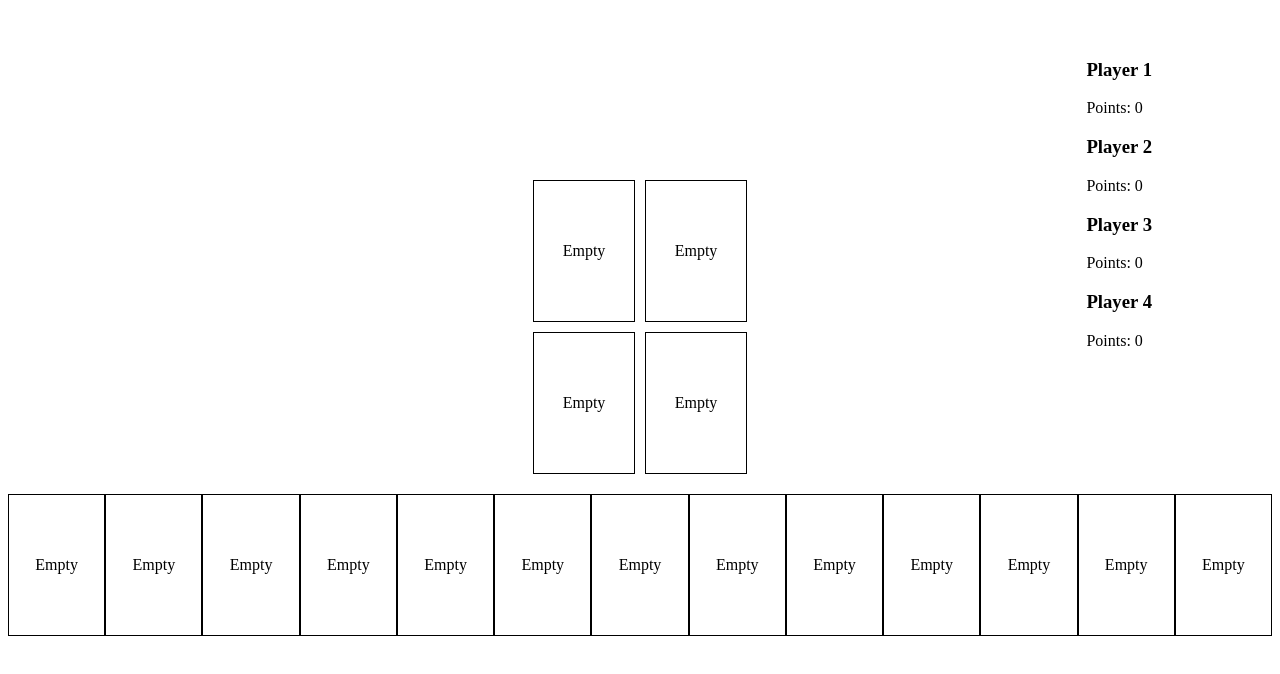
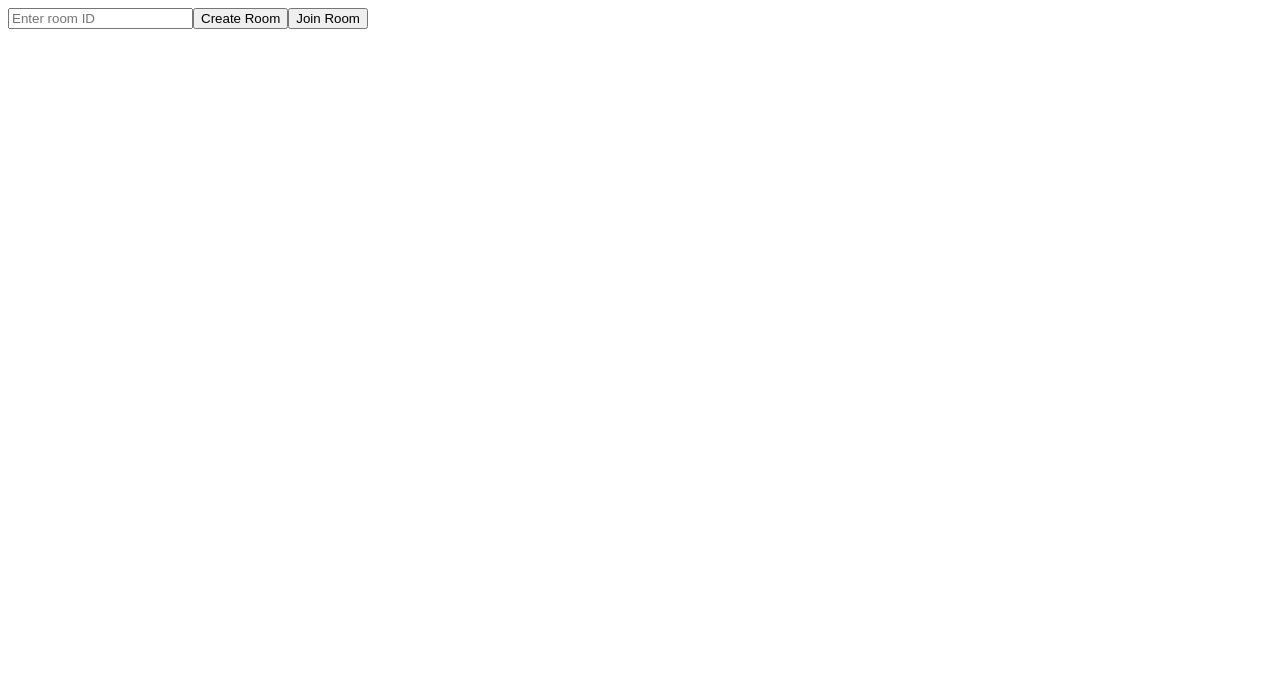
Before and after one commit to TheFluffyNebula/Hearts, a React (Vite) app in the folder client/: page / in a window 1280 px wide. Shown: the top 674 px of the page. Built offline with nearby package versions, Linux system fonts and the light colour scheme.

Commit message:
home page!

```diff
--- a/client/src/App.jsx
+++ b/client/src/App.jsx
@@ -1,23 +1,21 @@
-// import reactLogo from './assets/react.svg'
-// import viteLogo from '/vite.svg'
-import React from "react";
-import CenterCards from "./components/CenterCards";
-import Hand from "./components/Hand";
-import Scoreboard from "./components/Scoreboard";
+import React from 'react';
+import { BrowserRouter as Router, Routes, Route } from 'react-router-dom';
+import HomePage from './HomePage';
+import GamePage from './GamePage';
 
-// const SUITS = ["♠", "♣", "♥", "♦"]
 function App() {
   return (
-    // <h1>Hi!</h1>
-    <div className="app">
-      <CenterCards />
-      <Hand />
-      <Scoreboard />
-    </div>
+    <Router>
+      <Routes>
+        <Route path="/" element={<HomePage />} />
+        <Route path="/room/:roomId" element={<GamePage />} />
+      </Routes>
+    </Router>
   );
 }
 
 export default App;
+
 /**
  * Game state as parent component to hold information
  * ex. totalPts, curPts
--- /dev/null
+++ b/client/src/GamePage.jsx
@@ -0,0 +1,16 @@
+import React from 'react';
+import Hand from './components/Hand';
+import CenterCards from './components/CenterCards';
+import Scoreboard from './components/Scoreboard';
+
+function GamePage() {
+  return (
+    <div className="game-page">
+      <CenterCards />
+      <Hand />
+      <Scoreboard />
+    </div>
+  );
+}
+
+export default GamePage;
--- /dev/null
+++ b/client/src/HomePage.jsx
@@ -0,0 +1,32 @@
+import React, { useState } from 'react';
+import { useNavigate } from 'react-router-dom';
+
+function HomePage() {
+  const [roomId, setRoomId] = useState('');
+  const navigate = useNavigate(); // useNavigate hook to get the navigate function
+
+  const createRoom = () => {
+    console.log(`Creating room ${roomId}`);
+    // Change '/room/${roomId}' to your desired route
+    // navigate(`/room/${roomId}`);
+  };
+
+  const joinRoom = () => {
+    console.log(`Joining room ${roomId}`);
+  };
+
+  return (
+    <div className="homepage">
+      <input
+        type="text"
+        placeholder="Enter room ID"
+        value={roomId}
+        onChange={(e) => setRoomId(e.target.value)}
+      />
+      <button onClick={createRoom}>Create Room</button>
+      <button onClick={joinRoom}>Join Room</button>
+    </div>
+  );
+}
+
+export default HomePage;
```
